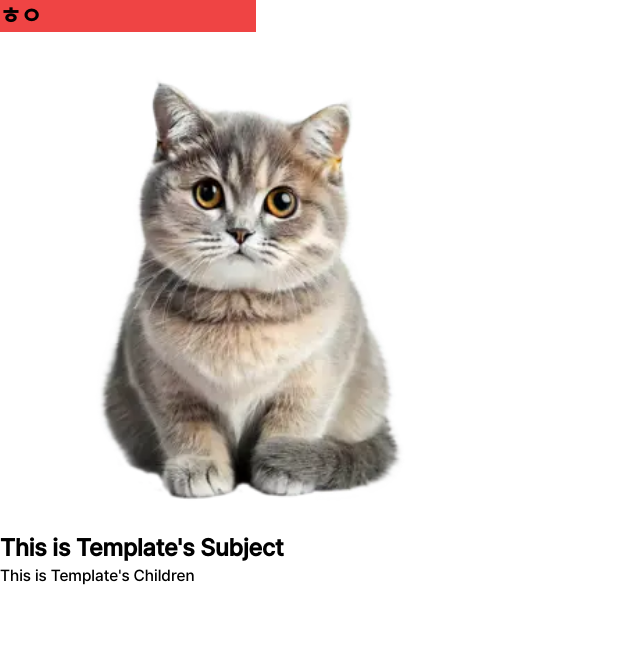
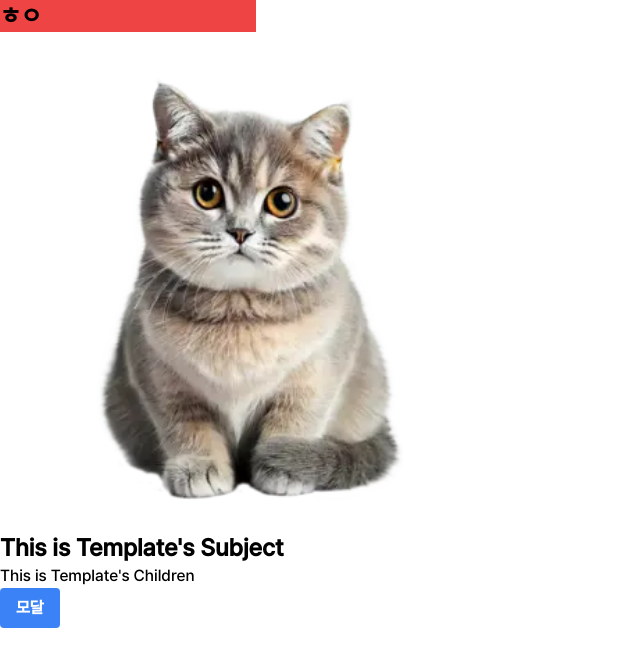
Before and after one commit to devridge-team-project/devridge-client-demo, a React (Create React App) app: page / in a window 1280 px wide. Shown: the top 666 px of the page, without its empty margins (0-640 px from the left). Built offline with nearby package versions, Linux system fonts and the light colour scheme.

Commit message:
[Feat] Add Sample Modal with Modal controller

```diff
--- a/src/App.tsx
+++ b/src/App.tsx
@@ -3,7 +3,7 @@ import Routers from "./routes/Routers";
 
 export default function App() {
   return (
-    <div className="font-pretendard-medium">
+    <div className="relative min-h-screen font-pretendard-medium">
       <BrowserRouter>
         <Routers />
       </BrowserRouter>
--- a/src/components/home/Home.tsx
+++ b/src/components/home/Home.tsx
@@ -1,5 +1,11 @@
+import Modals from "./controller/Modals";
 import Test from "./view/Test";
 
 export default function Home() {
-  return <Test />;
+  return (
+    <div>
+      <Test />
+      <Modals />
+    </div>
+  );
 }
--- a/src/components/home/controller/Modals.tsx
+++ b/src/components/home/controller/Modals.tsx
@@ -1,7 +1,14 @@
-import { useWidgetStore } from "../../../shared/store";
+import { useWidgetStore } from "shared/store";
+import ModalDesign from "design/widget/Modal";
+import Something from "../view/Something";
 
 export default function Modals() {
   const { nowModal } = useWidgetStore();
-  if (nowModal === "someModal") return <div>Some Modal</div>;
+  if (nowModal === "something")
+    return (
+      <ModalDesign>
+        <Something />
+      </ModalDesign>
+    );
   return <div />;
 }
--- /dev/null
+++ b/src/components/home/view/Something.tsx
@@ -0,0 +1,7 @@
+export default function Something() {
+  return (
+    <div>
+      <div>Something</div>
+    </div>
+  );
+}
--- a/src/components/home/view/Test.tsx
+++ b/src/components/home/view/Test.tsx
@@ -1,6 +1,8 @@
 import Template from "design/Template";
+import { useWidgetStore } from "shared/store";
 
 export default function Test() {
+  const { setModal } = useWidgetStore();
   return (
     <div>
       <div className="w-64 bg-white text-2xl font-bold md:bg-red-500">ㅎㅇ</div>
@@ -8,6 +10,12 @@ export default function Test() {
       <Template subject="This is Template's Subject">
         <div>This is Template's Children </div>
       </Template>
+      <button
+        className="rounded bg-blue-500 px-4 py-2 font-bold text-white hover:bg-blue-700"
+        onClick={() => setModal("something")}
+      >
+        모달
+      </button>
     </div>
   );
 }
--- /dev/null
+++ b/src/design/widget/Modal.tsx
@@ -0,0 +1,18 @@
+import { useWidgetStore } from "shared/store";
+
+export default function ModalDesign({ children }: { children: React.ReactNode }) {
+  const { closeModal } = useWidgetStore();
+  return (
+    <div className="absolute left-0 top-0 flex h-screen w-screen items-center justify-center">
+      <div className="relative h-64 w-128 rounded-2xl border-2 bg-white shadow-md">
+        <div>{children}</div>
+        <button
+          className="absolute bottom-4 right-4 rounded-xl border-2 px-2  py-1  text-xl font-bold"
+          onClick={closeModal}
+        >
+          닫기
+        </button>
+      </div>
+    </div>
+  );
+}
--- a/tailwind.config.js
+++ b/tailwind.config.js
@@ -5,7 +5,11 @@ module.exports = {
     fontFamily: {
       "pretendard-medium": ["pretendard-medium"],
     },
-    extend: {},
+    extend: {
+      spacing: {
+        128: "32rem",
+      },
+    },
   },
   plugins: [],
 };
```
Also changed, not shown: .eslintrc.json.
